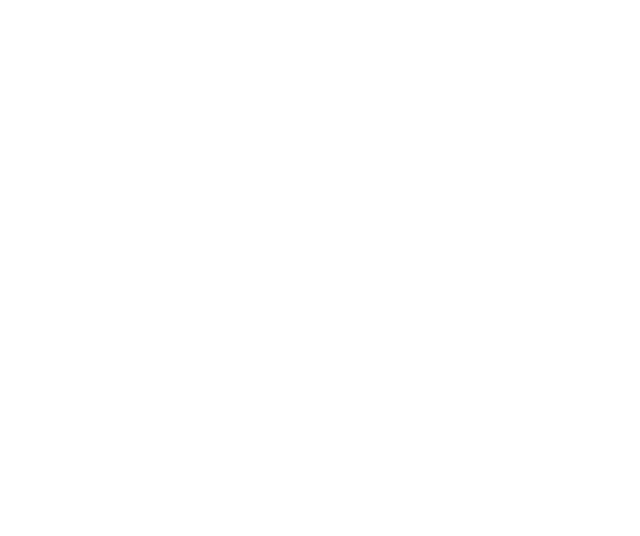
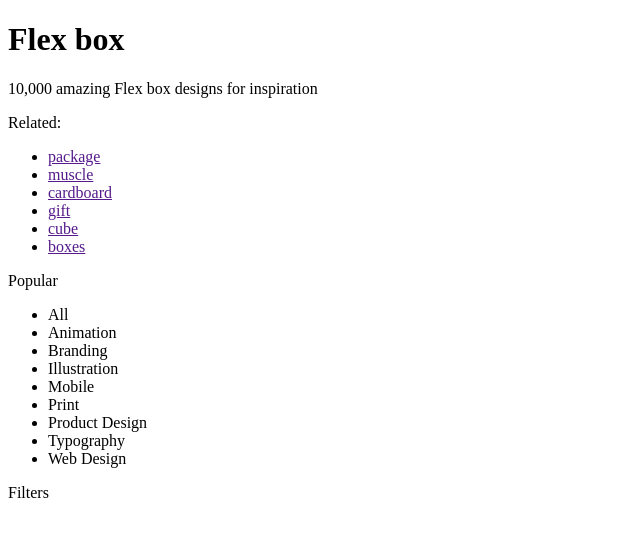
Before and after one commit to BaDjinn/EPICODE_D7, a plain HTML site: page index.html in a window 1280 px wide. Shown: the whole page, without its empty margins (0-640 px from the left). Drawn offline with Linux system fonts and the light colour scheme.

Commit message:
let's rock

```diff
--- a/index.html
+++ b/index.html
@@ -3,9 +3,42 @@
 <head>
     <meta charset="UTF-8">
     <meta name="viewport" content="width=device-width, initial-scale=1.0">
-    <title>Document</title>
+    <title>Flexbox</title>
 </head>
 <body>
+    <header>
+        <h1>Flex box</h1>
+        <p>10,000 amazing Flex box designs for inspiration</p>
+        <div id="related_div">
+            <p>Related:
+                <ul>
+                    <li><a href="" target="_blank">package</a></li>
+                    <li><a href="" target="_blank">muscle</a></li>
+                    <li><a href="" target="_blank">cardboard</a></li>
+                    <li><a href="" target="_blank">gift</a></li>
+                    <li><a href="" target="_blank">cube</a></li>
+                    <li><a href="" target="_blank">boxes</a></li>
+                </ul>
+            </p>
+        </div>
+        <div>
+            <p>Popular</p>
+            <nav><ul>
+                <li>All</li>
+                <li>Animation</li>
+                <li>Branding</li>
+                <li>Illustration</li>
+                <li>Mobile</li>
+                <li>Print</li>
+                <li>Product Design</li>
+                <li>Typography</li>
+                <li>Web Design</li>
+            </ul></nav>
+            <p>Filters</p>
+        </div>
+    </header>
+    <main>
 
+    </main>
 </body>
 </html>
```
